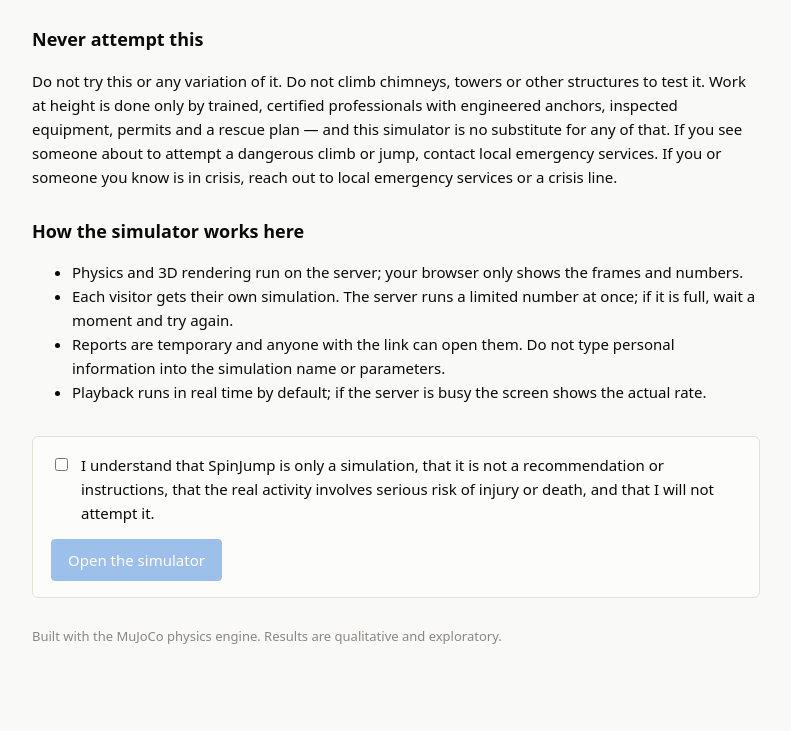
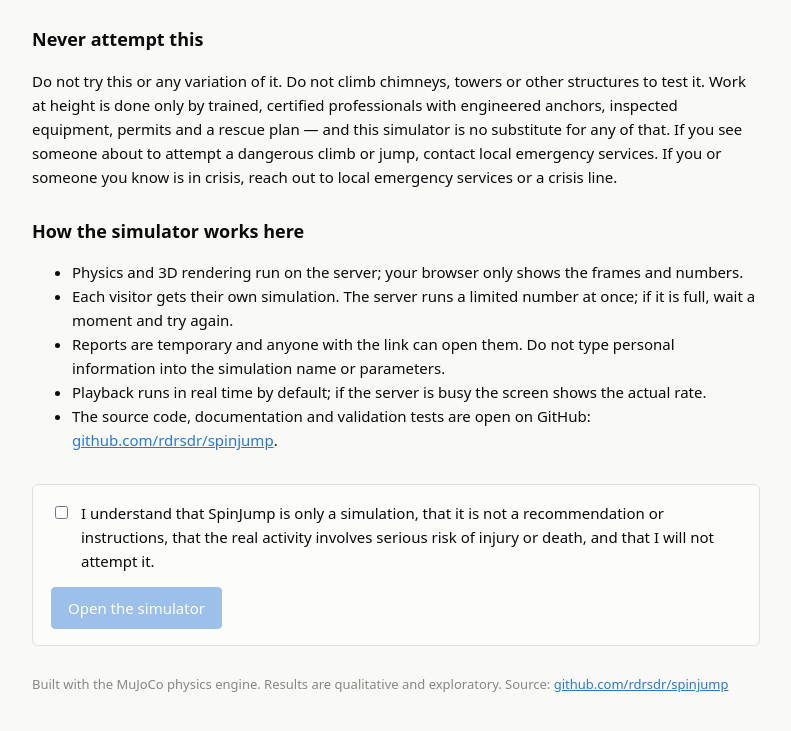
Before and after one commit to rdrsdr/spinjump, a plain HTML site: page spinjump/web/static/intro.html in a window 1280 px wide. Shown: the part 2257-2988 px from the top of the page, without its empty margins (244-1035 px from the left). Before the commit the page ends 2952 px from the top, so only its background shows below. Drawn offline with Linux system fonts and the light colour scheme.

Commit message:
Página inicial e card do Space: link para github.com/rdrsdr/spinjump
Co-Authored-By: Claude Opus 5.5 <noreply@anthropic.com>

```diff
--- a/spinjump/web/static/intro.css
+++ b/spinjump/web/static/intro.css
@@ -26,4 +26,5 @@ body.intro { background: var(--page); }
 .ack input { margin-top: 5px; flex: none; width: auto; }
 .ack button { margin-top: 14px; padding: 8px 16px; font-size: 15px; }
 .foot { margin-top: 28px; color: var(--muted); font-size: 13px; }
+.doc a { color: var(--accent); }
 @media (max-width: 620px) { .two { grid-template-columns: 1fr; } .doc h1 { font-size: 22px; } }
--- a/spinjump/web/static/intro.html
+++ b/spinjump/web/static/intro.html
@@ -137,6 +137,8 @@
       <li>Reports are temporary and anyone with the link can open them. Do not type personal information into the
         simulation name or parameters.</li>
       <li>Playback runs in real time by default; if the server is busy the screen shows the actual rate.</li>
+      <li>The source code, documentation and validation tests are open on GitHub:
+        <a href="https://github.com/rdrsdr/spinjump" target="_blank" rel="noopener">github.com/rdrsdr/spinjump</a>.</li>
     </ul>
   </section>
 
@@ -147,7 +149,8 @@
     <button type="submit" id="enter" class="primary" disabled>Open the simulator</button>
   </form>
 
-  <footer class="foot">Built with the MuJoCo physics engine. Results are qualitative and exploratory.</footer>
+  <footer class="foot">Built with the MuJoCo physics engine. Results are qualitative and exploratory.
+    Source: <a href="https://github.com/rdrsdr/spinjump" target="_blank" rel="noopener">github.com/rdrsdr/spinjump</a></footer>
 </main>
 <script>
   "use strict";
```
Also changed, not shown: deploy/huggingface/README.md.
